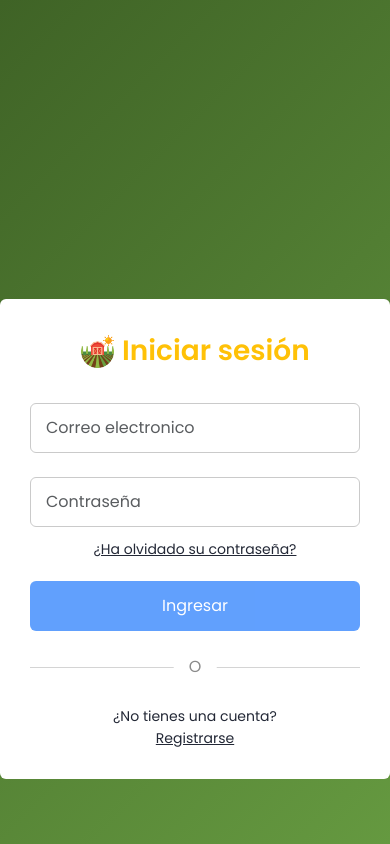
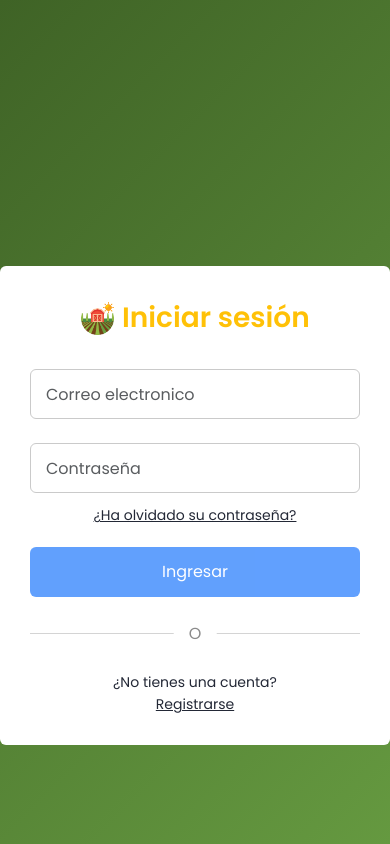
Before and after one commit to jesusmatiz35/app-granja-react, a React (Vite) app: page /login in a window 390 px wide. Built offline with nearby package versions, Linux system fonts and the light colour scheme.

Commit message:
se ajusta estilo

```diff
--- a/src/auth/styles/login.css
+++ b/src/auth/styles/login.css
@@ -138,6 +138,6 @@ form {
 /* Aplica paddingTop solo en dispositivos móviles */
 @media screen and (max-width: 768px) {
   .container-form {
-    padding-top: 60%;
+    padding-top: 43%;
   }
 }
```
